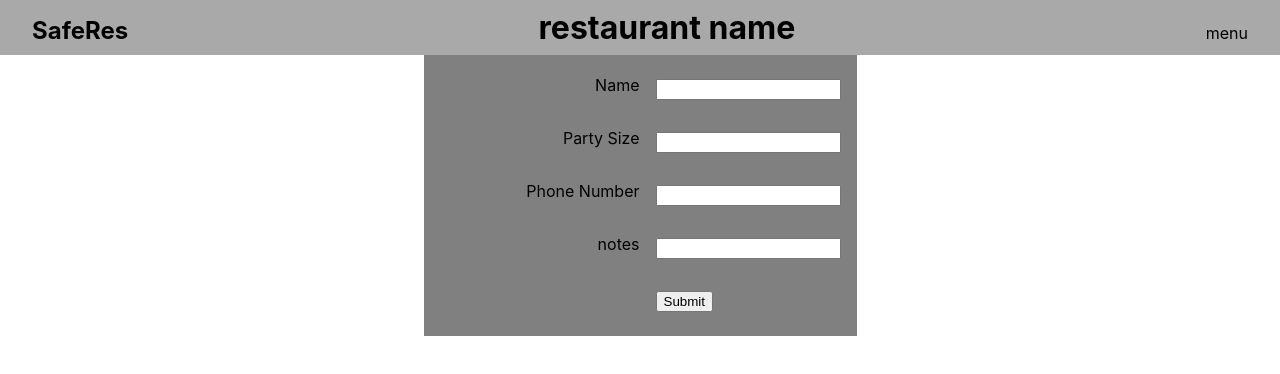
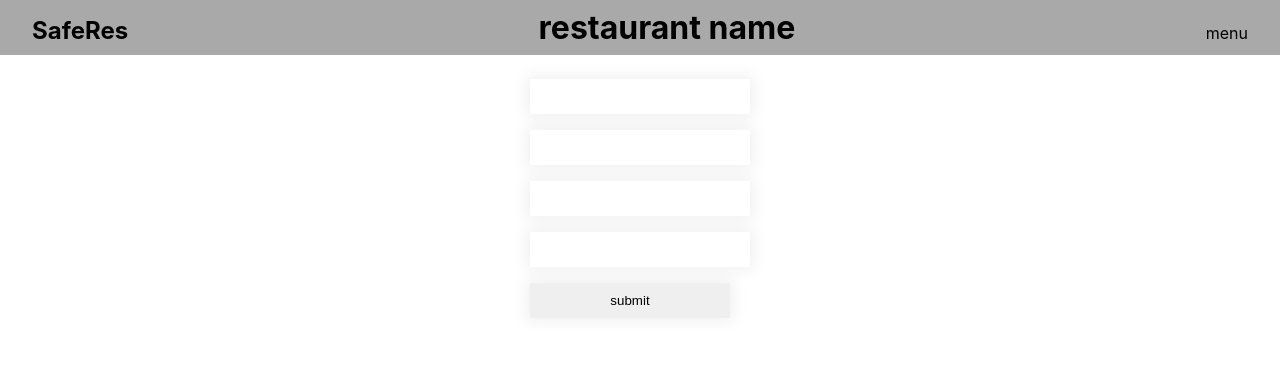
Before and after one commit to ajbates2/SafeRes-client, a React (Create React App) app: page /edit/1 in a window 1280 px wide. Shown: the top 374 px of the page. Built offline with nearby package versions, Linux system fonts and the light colour scheme.

Commit message:
reformatted to hooks

```diff
--- a/src/App.js
+++ b/src/App.js
@@ -4,7 +4,7 @@ import LoginPage from "./routes/LoginPage/LoginPage";
 import Dashboard from "./routes/Dashboard/Dashboard";
 import EditResPage from "./routes/EditResPage/EditResPage";
 
-function App() {
+export default function App() {
 
   return (
     <div className="App">
@@ -15,5 +15,3 @@ function App() {
     </div>
   );
 }
-
-export default App;
--- a/src/components/EditRes/EditRes.css
+++ b/src/components/EditRes/EditRes.css
@@ -1,8 +1,6 @@
-.editRes_form {
-    background: gray;
-    display: grid;
-    grid-template-columns: 200px 1fr;
-    grid-gap: 16px;
-    margin: 0 auto;
-    width: fit-content;
+.editRes_form input {
+    width: 200px;
+    padding: 10px;
+    border: 0;
+    box-shadow:0 0 15px 4px rgba(0,0,0,0.06);
 }
--- a/src/components/EditRes/EditRes.js
+++ b/src/components/EditRes/EditRes.js
@@ -3,16 +3,12 @@ import './EditRes.css'
 export default function EditRes(props) {
 
     return (
-        <form className='editRes_form' onSubmit={() => props.onSubmit()}>
-            <label htmlFor='name'>Name</label>
+        <form className='editRes_form'>
             <input type='text' name='name' defaultValue={props.name} />
-            <label htmlFor='partySize'>Party Size</label>
             <input type='number' name='partySize' defaultValue={props.partySize} />
-            <label htmlFor='phoneNumber'>Phone Number</label>
             <input type='tel' name='phoneNumber' defaultValue={props.phoneNumber} />
-            <label htmlFor='notes'>notes</label>
             <input type='text' name='notes' defaultValue={props.notes} />
-            <input type='submit' />
+            <input type='button' value='submit' onClick={() => props.changeState()} />
         </form>
     )
 }
--- a/src/components/Reservation/Reservation.js
+++ b/src/components/Reservation/Reservation.js
@@ -1,61 +1,44 @@
 import { FontAwesomeIcon } from '@fortawesome/react-fontawesome'
-import { Component } from 'react'
+import { useState } from 'react'
 import EditRes from '../EditRes/EditRes'
 import './Reservation.css'
 
-export default class Reservation extends Component {
-    static defaultProps = {
-        name: '',
-        id: 0,
-        partySize: 0,
-        notes: '',
-        phoneNumber: 0,
-    }
+export default function Reservation(props) {
 
-    state = {
-        selected: false
-    }
+    const [editView, setEditView] = useState(false)
+    const [checkOff, setCheckOff] = useState(false)
 
+    const changeState = () => setEditView(!editView)
 
-    onClick = () => {
-        this.setState(prev => ({
-            selected: !prev.selected
-        }))
-    }
-
-    onSubmit = ev => {
-        ev.preventDefault()
-        this.setState(prev => ({
-            selected: !prev.selected
-        }))
-    }
-
-    render() {
-        if (!this.state.selected) {
+    if (!editView && !checkOff) {
         return (
-                <li className="res_block" key={this.props.id}>
-                    <span className='res_name'>{this.props.name}</span>
-                    <span className='res_party'>{this.props.partySize} ppl</span>
-                    <span className='res_notes'>{this.props.notes}</span>
+            <li className="res_block" key={props.id}>
+                <span className='res_name'>{props.name}</span>
+                <span className='res_party'>{props.partySize} ppl</span>
+                <span className='res_notes'>{props.notes}</span>
                 <span className='fa_icons'>
                     <FontAwesomeIcon
                         icon='edit'
                         className='fa_edit'
-                            onClick={() => this.onClick()}
+                        onClick={() => changeState()}
                     />
                     <FontAwesomeIcon icon='bell' className='fa_bell' />
-                        <FontAwesomeIcon icon='check-square' className='fa_check_box' />
+                    <FontAwesomeIcon
+                        icon='check-square'
+                        className='fa_check_box'
+                        onClick={() => setCheckOff(!checkOff)}
+                    />
                 </span>
             </li>
         )
     }
-        else {
+    else if (editView && !checkOff) {
         return (
             <EditRes
-                    onSubmit={this.onSubmit}
-                    {...this.props}
+                changeState={() => setEditView(!editView)}
+                {...props}
             />
         )
     }
+    else return null
 }
-}
--- a/src/components/ResiList/ResiList.js
+++ /dev/null
@@ -1,32 +0,0 @@
-import { Component } from "react";
-import Reservation from "../Reservation/Reservation";
-
-export default class ResiList extends Component {
-    static defaultProps = {
-        resi: [],
-        time: ''
-    }
-
-    state = {
-        selected: false
-    }
-
-    render() {
-        return (
-            <>
-                {this.props.resi.map(res => {
-                    if (res.time === this.props.time) {
-                        return (
-                            <Reservation
-                                key={res.id}
-                                {...res}
-                            />
-                        )
-                    }
-                    else return null
-                }
-                )}
-            </>
-        )
-    }
-}
--- a/src/components/TimeBlock/TimeBlock.js
+++ b/src/components/TimeBlock/TimeBlock.js
@@ -1,4 +1,4 @@
-import ResiList from "../ResiList/ResiList"
+import Reservation from "../Reservation/Reservation"
 import './TimeBlock.css'
 
 export default function TimeBlock(props) {
@@ -15,10 +15,18 @@ export default function TimeBlock(props) {
         return (
             <ul className='time_block' key={block.time}>
                 <p>{block.time}</p>
-                <ResiList
-                    resi={props.resi}
-                    time={block.time}
-                />
+                {props.resi.map(res => {
+                    if (res.time === block.time) {
+                        return (
+                            <Reservation
+                                key={res.id}
+                                {...res}
+                            />
+                        )
+                    }
+                    else return null
+                }
+                )}
             </ul>
         )
     })
```
Lines whose indentation alone changed are shown as unchanged.
